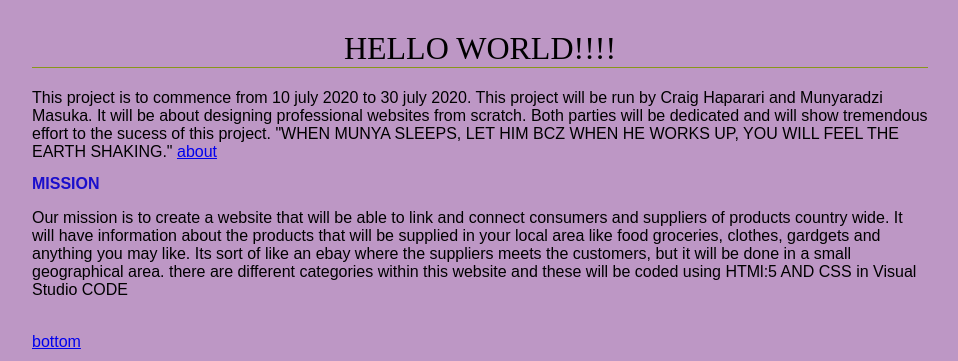
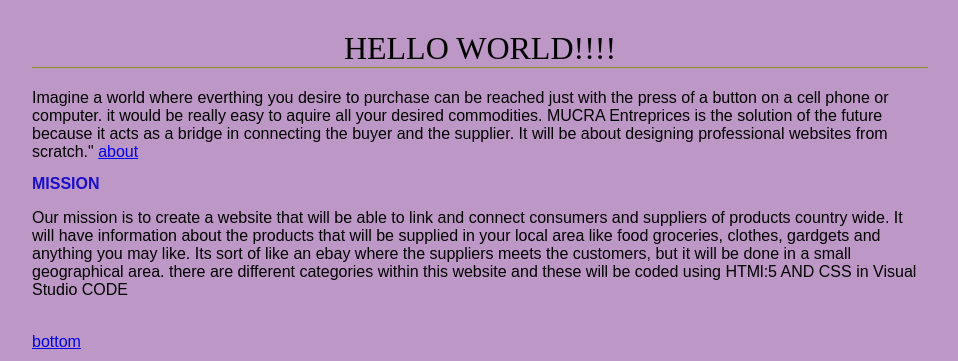
Before and after one commit to Munya12/first, a plain HTML site: page index.html in a window 1280 px wide. Shown: the top 361 px of the page, without its empty margins (160-1118 px from the left). Drawn offline with Linux system fonts and the light colour scheme.

Commit message:
Update index.html

```diff
--- a/index.html
+++ b/index.html
@@ -25,7 +25,7 @@ h2 {
 </style>
 
 <h1 id ="hello" > hello  world!!!!</h1>
-<p1> This project is to commence from 10 july 2020 to 30 july 2020. This project will be run by Craig Haparari and Munyaradzi Masuka. It will be about designing professional websites from scratch. Both parties will be dedicated and will show tremendous effort to the sucess of this project. "WHEN MUNYA SLEEPS, LET HIM BCZ WHEN HE WORKS UP, YOU WILL FEEL THE EARTH SHAKING."</p1>
+<p1> Imagine a world where everthing you desire to purchase can be reached just with the press of a button on a cell phone or computer. it would be really easy to aquire all your desired commodities. MUCRA Entreprices is the solution of the future because it acts as a bridge in connecting the buyer and the supplier.  It will be about designing professional websites from scratch."</p1>
        <a href="about.html"> about</a> <h2> MISSION</h2>
 <p>Our mission is to create a website that will be able to link and connect consumers and suppliers of products country wide. It will have information about the products that will be supplied in your local area like food groceries, clothes, gardgets and anything you may like. Its sort of like an ebay where the suppliers meets the customers, but it will be done in a small geographical area. there are different categories within this website and these will be coded using HTMl:5 AND CSS in Visual Studio CODE</p>
 <br>
```
